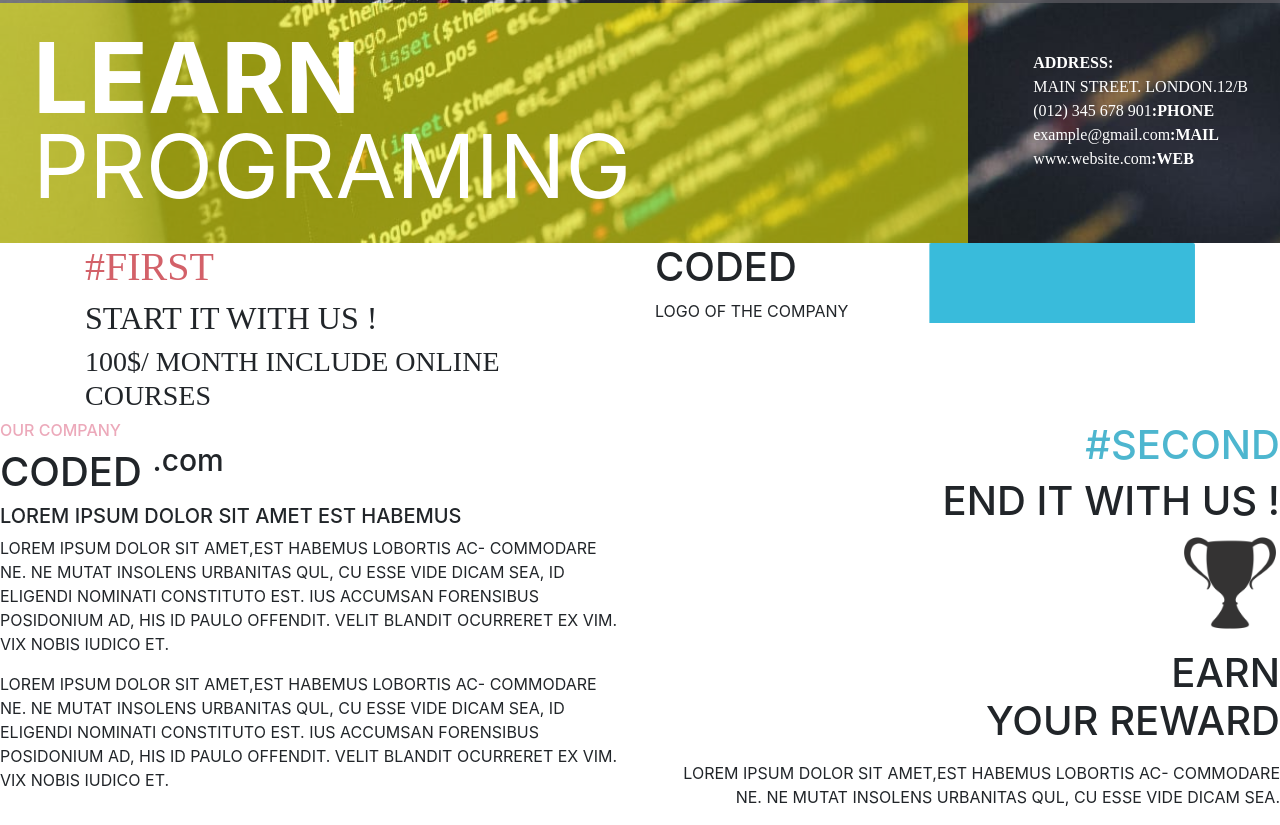
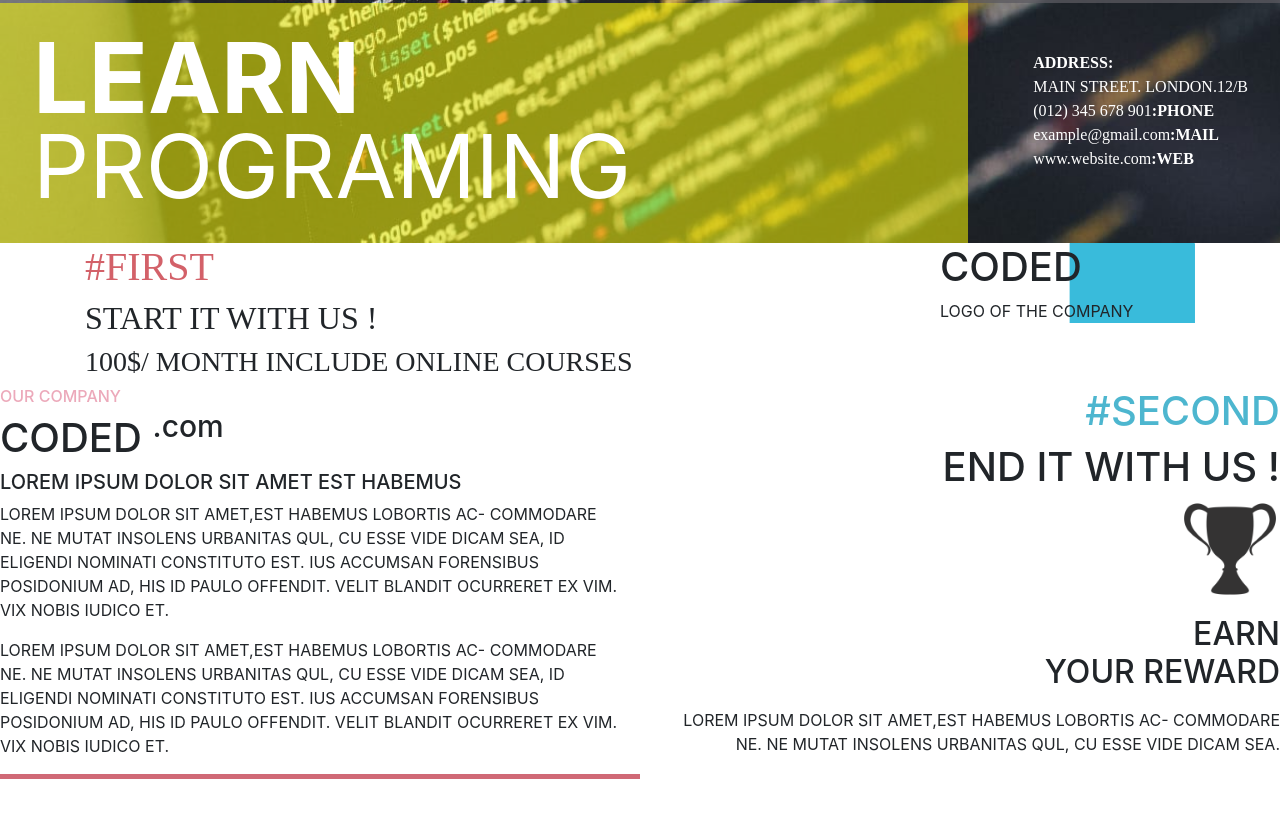
Before and after one commit to Nitin-1464/Layout-3, a plain HTML site: page index.html in a window 1280 px wide. Shown: the part 509-1334 px from the top of the page. After the commit the page ends 1288 px from the top, so only its background shows below. Drawn offline with nearby package versions, Linux system fonts and the light colour scheme.

Commit message:
Add files via upload

```diff
--- a/index.html
+++ b/index.html
@@ -53,7 +53,7 @@
 
 
 <div class="row">
-<div class="col-md-6" id="head-col7">
+<div class="col-md-9 col-lg-9 col-sm-9 " id="head-col7">
 
             <h1 style="color: #D36169;">#FIRST</h1>
             <h2 >START IT WITH US !</h2>
@@ -61,7 +61,7 @@
 
 
 </div>
-<div class="col-md-6">
+<div class="col-md-3 col-lg-3 col-sm-3">
     <div >
         <div   style="background-image: url('./sub-part-logo.png') ; background-repeat: no-repeat; background-size: 100%;">
 
@@ -74,15 +74,14 @@
 </div>
 </header>
 <div class="row" >
-<div class="col-lg-6">
+<div class="col-lg-6" style="border-bottom: 5px solid #D06976;">
 
             <h6 style="color: #ECA9BA;">OUR COMPANY</h6>
 
             <h1 >CODED <sup>.com</sup></h1>
             <h5 >LOREM IPSUM DOLOR SIT AMET EST HABEMUS</h5>
             <p >LOREM IPSUM DOLOR SIT AMET,EST HABEMUS LOBORTIS AC- COMMODARE NE. NE MUTAT INSOLENS URBANITAS QUL, CU ESSE VIDE DICAM SEA, ID ELIGENDI NOMINATI CONSTITUTO EST. IUS ACCUMSAN FORENSIBUS POSIDONIUM AD, HIS ID  PAULO OFFENDIT. VELIT BLANDIT OCURRERET  EX VIM. VIX NOBIS IUDICO ET.</p>
-            <p >LOREM IPSUM DOLOR SIT AMET,EST HABEMUS LOBORTIS AC- COMMODARE NE. NE MUTAT INSOLENS URBANITAS QUL, CU ESSE VIDE DICAM SEA, ID ELIGENDI NOMINATI CONSTITUTO EST. IUS ACCUMSAN FORENSIBUS POSIDONIUM AD, HIS ID  PAULO OFFENDIT. VELIT BLANDIT OCURRERET  EX VIM. VIX NOBIS IUDICO ET.</p>
-
+            <p>LOREM IPSUM DOLOR SIT AMET,EST HABEMUS LOBORTIS AC- COMMODARE NE. NE MUTAT INSOLENS URBANITAS QUL, CU ESSE VIDE DICAM SEA, ID ELIGENDI NOMINATI CONSTITUTO EST. IUS ACCUMSAN FORENSIBUS POSIDONIUM AD, HIS ID  PAULO OFFENDIT. VELIT BLANDIT OCURRERET  EX VIM. VIX NOBIS IUDICO ET.</p>
 
 </div>
 <div class="col-lg-6" id="head-col8">
@@ -91,7 +90,7 @@
             <h1  style="color: #4DB6CF;">#SECOND</h1>
             <h1 >END IT WITH US !</h1>
             <p ><img src="./trophylogo.png" width="100px"></p>
-            <h1 >EARN <p>YOUR REWARD</p></h1>
+            <h2 >EARN <p>YOUR REWARD</p></h2>
             <p >LOREM IPSUM DOLOR SIT AMET,EST HABEMUS LOBORTIS AC- COMMODARE NE. NE MUTAT INSOLENS URBANITAS QUL, CU ESSE VIDE DICAM SEA.</p>
 
     </div>
```
Also changed, not shown: style.css (line endings or trailing spaces).
